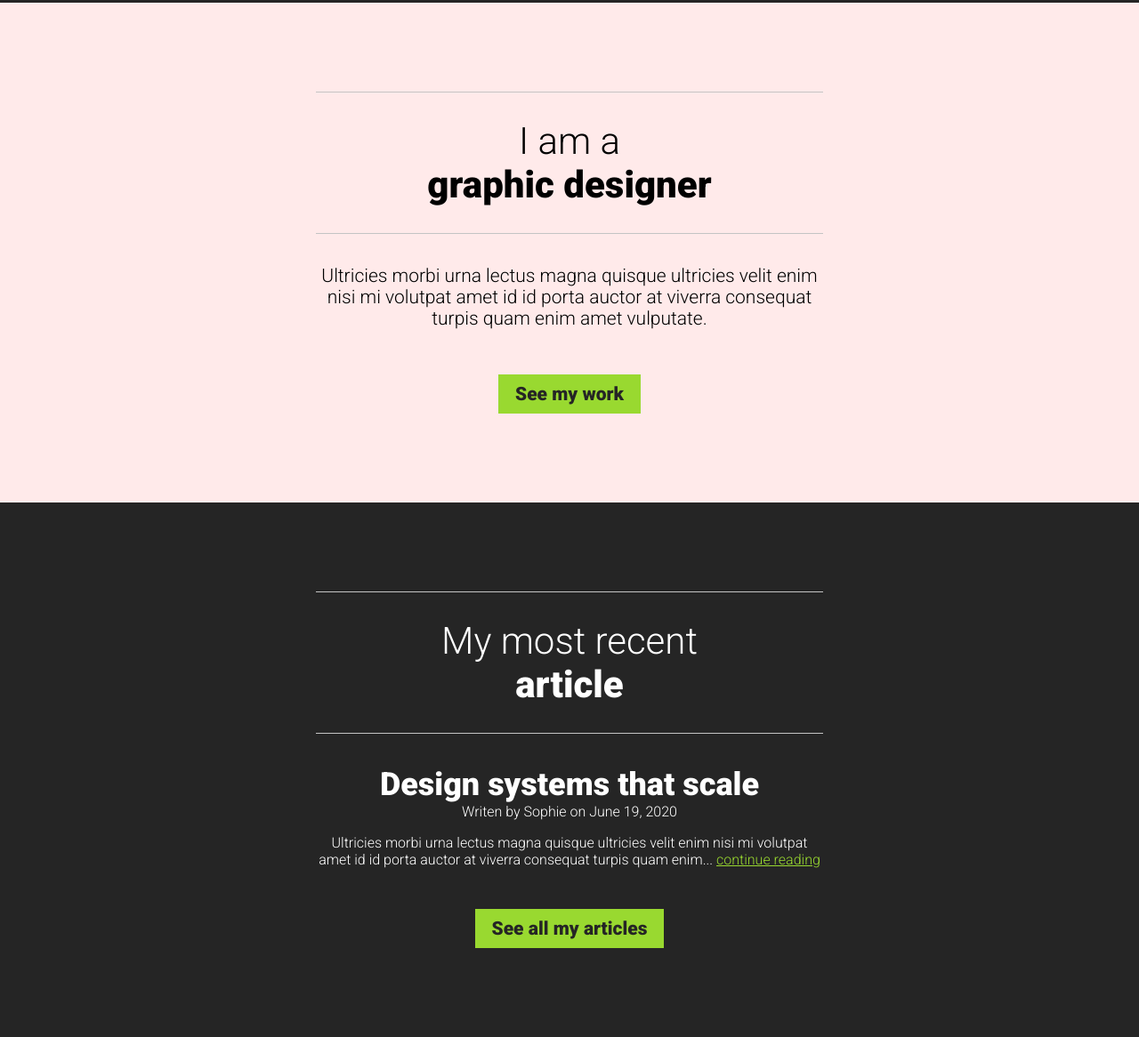
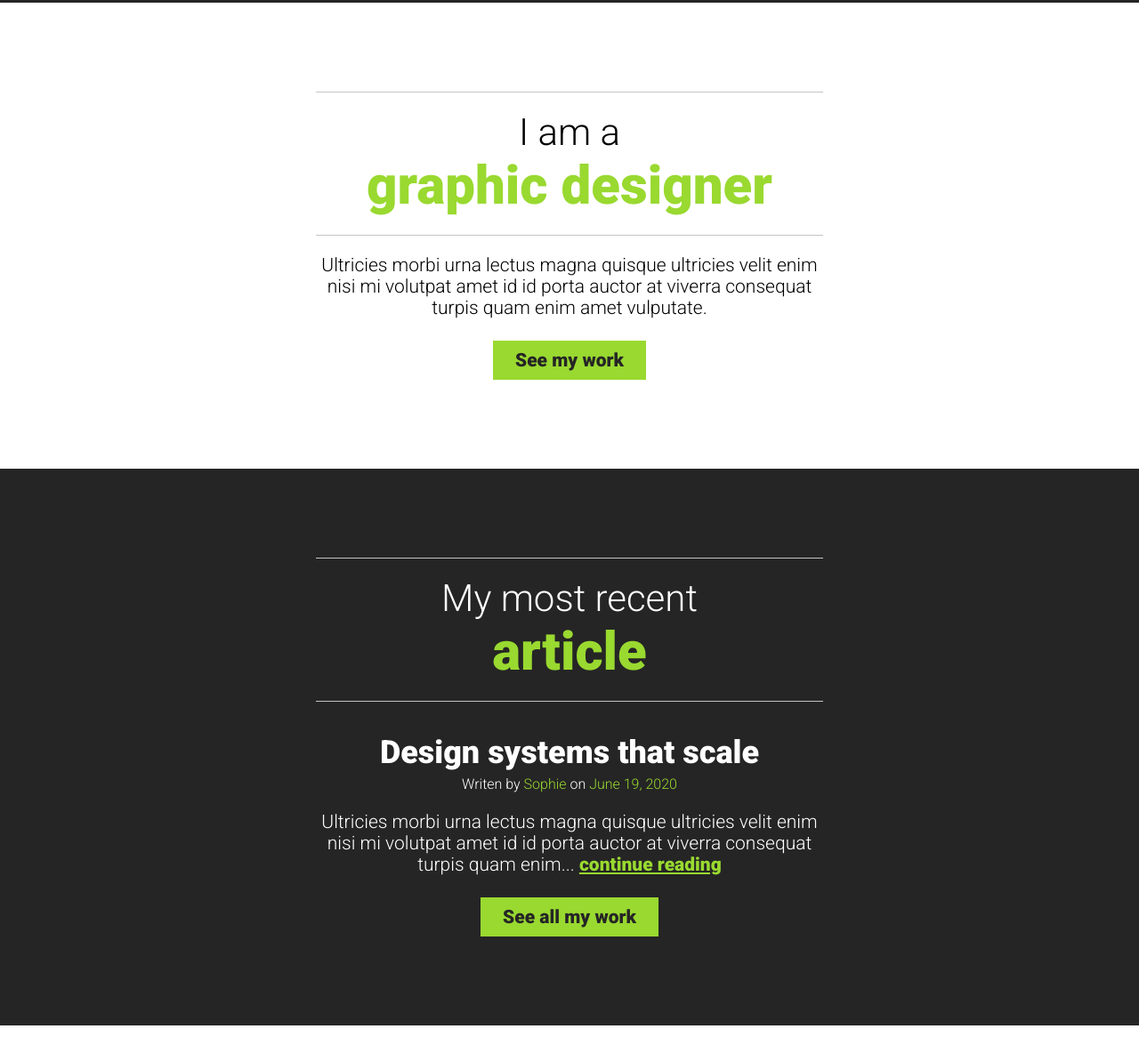
Before and after one commit to Bbrightr/PortFol-Site, a website built with Vite: page index.html in a window 1280 px wide. Shown: the part 707-1873 px from the top of the page at 89% size. Built offline with nearby package versions, Linux system fonts and the light colour scheme.

Commit message:
Update final
+ Class names changed
+ time element added
+ buttons updated
+ typography colors updated
+ code refactored

```diff
--- a/index.html
+++ b/index.html
@@ -11,36 +11,36 @@
 
     </head>
     <body>
-        <main class="">
-            <header class="namePhoto">
+
+        <header class="inverse">
             <div class="container">
-                <h1>Hello, my name is <span class="profName">Sophie</span></h1>
+                <h1>Hello, my name is <span class="accent-text">Sophie</span></h1>
                 <img src="img/sophie.png" alt="portrait of Sophie">
             </div>
         </header>
 
-            <section class="roleJob">
+
+        <section class="about-me">
             <div class="container">
-                <h2 class="lines">I am a<span class="jobPoste">graphic designer</span></h2>
+                <h2>I am a <span class="accent-text">graphic designer</span></h2>
                 <p>Ultricies morbi urna lectus magna quisque ultricies velit enim nisi mi volutpat amet id id porta auctor at viverra consequat turpis quam enim amet vulputate.</p>
-                <a href="" class="btn darkhover">See my work</a>
+                <a href="#" class="btn">See my work</a>
             </div>
         </section>
 
-            <section class="whatDo">
+
+        <section class="articles inverse">
             <div class="container">
-                <h2 class="lines">My most recent<span class="stuff">article</span></h2>
+                <h2>My most recent <span class="accent-text">article</span></h2>
                 <article>
                     <h3>Design systems that scale</h3>
-                    <p>Writen by Sophie on June 19, 2020</p>
+                    <p class="small-text">Writen by <span class="name">Sophie</span> on <time datetime="2020-06-19">June 19, 2020</time></p>
                     <p>Ultricies morbi urna lectus magna quisque ultricies velit enim nisi mi volutpat amet id id porta auctor at viverra consequat turpis quam enim... <a href="#">continue reading</a></p>
-                    <a href="" class="btn whitehover">See all my articles</a>
-
+                    <a href="#" class="btn">See all my work</a>
                 </article>
             </div>
         </section>
 
-        </main>
 </body>
 
 </html>
--- a/styles.css
+++ b/styles.css
@@ -1,9 +1,9 @@
 body {
-    margin: 0;
     text-align: center;
     font-family: 'Roboto', sans-serif;
-    font-size: 1.3125rem;
+    font-size: 21px;
     font-weight: 300;
+    margin: 0;
 }
 
 .container {
@@ -14,90 +14,88 @@ body {
 h1,
 h2 {
     font-weight: 300;
+}
+
+h1 {
+    font-size: 60px;
     margin-top: 0;
 }
 
-h1 {
-    font-size: 3.75rem;
-}
-
-h1 span {
-    font-size: 5rem;
+h1 .accent-text {
+    font-size: 80px;
 }
 
 h2 {
-    font-size: 2.625rem;
+    font-size: 42px;
+    margin-top: 0;
+    border-top: solid 1px #c4c4c4;
+    border-bottom: solid 1px #c4c4c4;
+
+    padding: 20px 0;
+    margin-bottom: 20px;
+}
+
+h2 .accent-text {
+    font-size: 60px;
 }
 
 h3 {
-    font-size: 2.25rem;
+    font-size: 36px;
+    font-weight: 900;
     margin-bottom: 0;
 }
 
-article p {
-    margin-top: 0;
-    font-size: 1rem;
+p {
+    margin-bottom: 0;
 }
 
-span{
+a {
+    color: #99D930;
+    font-weight: 900;
+}
+
+a:hover,
+a:focus {
+    color: #131313;
+}
+
+.small-text {
+    font-size: 16px;
+    margin-top: 5px;
+}
+
+header,
+section {
+    padding: 100px 0;
+}
+
+.inverse {
+    color: #fff;
+    background: #252525;
+}
+
+.btn {
+    display: inline-block;
+    color: #252525;
+    text-decoration: none;
+    background: #99D930;
+    padding: 10px 25px;
+    margin-top: 25px;
+}
+
+.btn:hover,
+.btn:focus {
+    background-color: #fff;
+    color: #252525;
+}
+
+.accent-text{
     display: block;
     font-weight: 900;
 }
 
-a {
-    color: #99d930;
+.accent-text,
+.name,
+time{
+    color: #99D930;
 }
-
-a:hover{
-    color: #131313
-}
-
-
-.namePhoto,
-.whatDo{
-    background-color: #252525;
-    color: #fff;
-
-}
-
-.namePhoto {
-    padding: 100px 0;
-    /* background-color: #d7d7d7; */
-
-}
-
-.roleJob{
-    background-color: #ffeaea;
-    padding: 100px 0;
-}
-
-.whatDo{
-    /* background-color: #eaf9ff; */
-    padding: 100px 0;
-}
-
-.btn {
-    background-color: #99d930;
-    color: #252525;
-    padding: 10px 19px;
-    text-decoration: none;
-    font-weight: 900;
-    display: inline-block;
-    margin-top: 30px;
-}
-
-.darkhover:hover{
-    background-color: #252525;
-    color: #fff;
-}
-
-.whitehover:hover {
-    background-color: #fff;
-    color: #252525;
-}
-
-.lines{
-    border-top: 1px solid #c4c4c4;
-    border-bottom: 1px solid #c4c4c4;
-    padding: 30px 0;
-}
```
Lines whose indentation alone changed are shown as unchanged.
